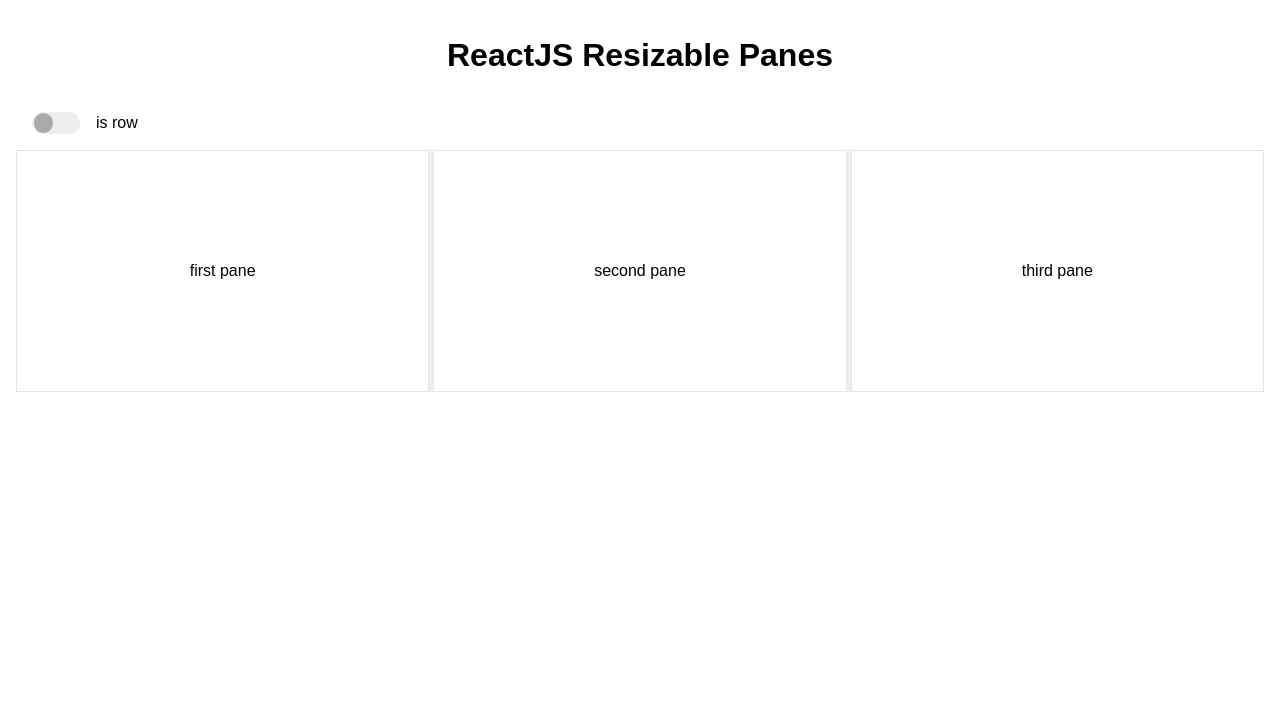
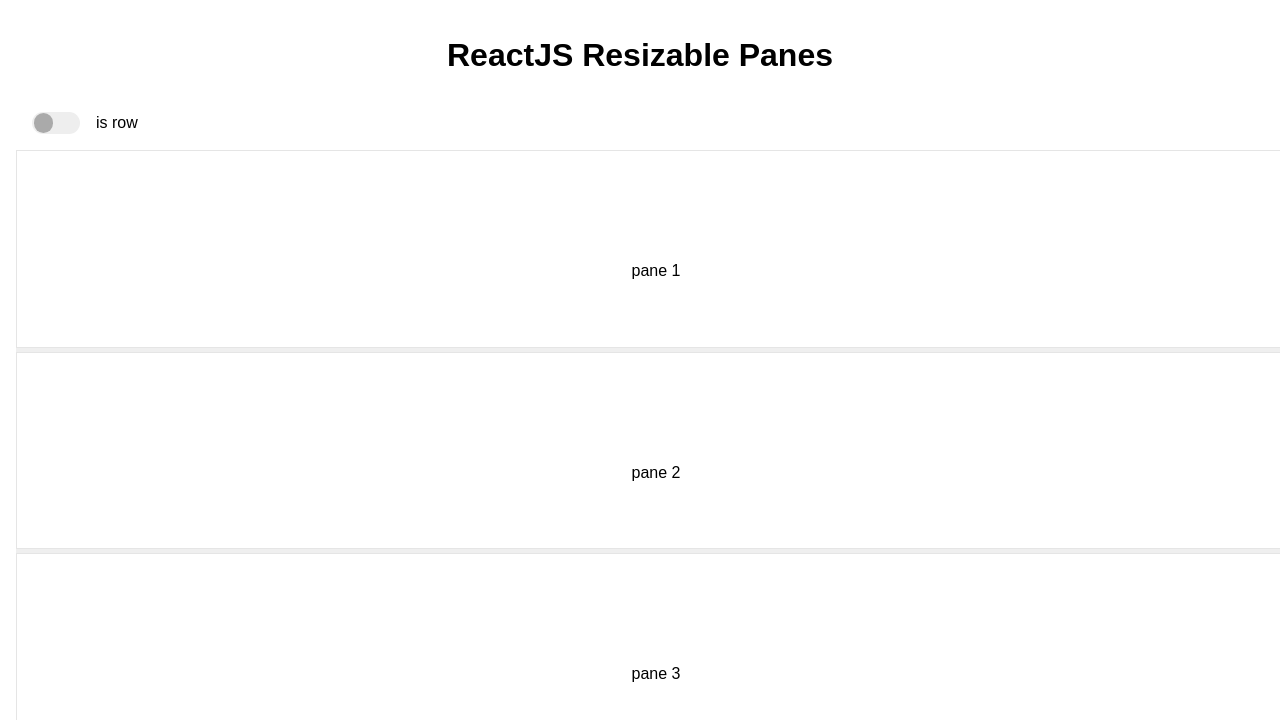
Before and after one commit to dandybytes/resizable-panes, a React (Create React App) app: page / in a window 1280 px wide. Shown: the top 720 px of the page. Built offline with nearby package versions, Linux system fonts and the light colour scheme.

Commit message:
Enable vertical pane resizing

```diff
--- a/src/components/App.jsx
+++ b/src/components/App.jsx
@@ -6,7 +6,7 @@ import ToggleSwitch from './common/ToggleSwitch'
 import ResizablePanes from './ResizablePanes'
 
 const Application = () => {
-  const [isRow, setIsRow] = useState(true)
+  const [isRow, setIsRow] = useState(false)
 
   return (
     <>
@@ -18,11 +18,15 @@ const Application = () => {
         onToggle={() => setIsRow(prevValue => !prevValue)}
       />
 
-      <ResizablePanes orientation={isRow ? 'row' : 'column'}>
-        <div className='sample-content'>first pane</div>
-        <div className='sample-content'>second pane</div>
-        <div className='sample-content'>third pane</div>
-      </ResizablePanes>
+      <div style={{height: '75vh', width: '100vw', display: 'flex'}}>
+        <ResizablePanes orientation={isRow ? 'row' : 'column'} minPaneSize={100}>
+          {Array.from({length: 3}, (v, i) => i + 1).map(x => (
+            <div className='sample-content' key={`sample-content-${x}`}>
+              pane {x}
+            </div>
+          ))}
+        </ResizablePanes>
+      </div>
     </>
   )
 }
--- a/src/components/Divider.jsx
+++ b/src/components/Divider.jsx
@@ -4,9 +4,14 @@ import {DividerContext} from '../context'
 
 import './Divider.css'
 
-const Divider = ({orientation, index, maxSpaceBefore, maxSpaceAfter}) => {
-  const {indexSelectedPane, initialDividerPosition, currentDividerPosition, handleDragStart} =
-    useContext(DividerContext)
+const Divider = ({index, maxSpaceBefore, maxSpaceAfter}) => {
+  const {
+    orientation,
+    indexSelectedPane,
+    initialDividerPosition,
+    currentDividerPosition,
+    handleDragStart
+  } = useContext(DividerContext)
 
   const isSelected = indexSelectedPane === index
   const displacement = currentDividerPosition - initialDividerPosition
@@ -21,7 +26,8 @@ const Divider = ({orientation, index, maxSpaceBefore, maxSpaceAfter}) => {
     'divider' + (orientation === 'row' ? ' vertical ' : ' horizontal ') + getDividerStatus()
 
   const style = {
-    left: isSelected ? displacement : 0,
+    left: isSelected && orientation === 'row' ? displacement : 0,
+    top: isSelected && orientation === 'column' ? displacement : 0,
     display: index > 0 ? 'block' : 'none',
     width: orientation === 'row' ? '0.25rem' : '100%',
     height: orientation === 'column' ? '0.25rem' : 'inherit'
@@ -29,15 +35,16 @@ const Divider = ({orientation, index, maxSpaceBefore, maxSpaceAfter}) => {
 
   return (
     <div
-      onMouseDown={event =>
+      onMouseDown={event => {
+        const position = orientation === 'column' ? event.clientY : event.clientX
         handleDragStart({
           indexSelectedPane: index,
-          initialDividerPosition: event.clientX,
-          currentDividerPosition: event.clientX,
+          initialDividerPosition: position,
+          currentDividerPosition: position,
           maxSpaceBefore,
           maxSpaceAfter
         })
-      }
+      }}
       style={style}
       className={className}
     />
--- a/src/components/Pane.jsx
+++ b/src/components/Pane.jsx
@@ -5,6 +5,7 @@ import './Pane.css'
 const Pane = ({size, orientation, child}) => {
   const style = {
     width: orientation === 'row' ? `${size}px` : '100%',
+    height: orientation === 'row' ? 'auto' : `${size}px`,
     flexDirection: orientation === 'column' ? 'column' : 'row'
   }
 
--- a/src/components/PaneContainer.css
+++ b/src/components/PaneContainer.css
@@ -1,3 +1,4 @@
 .splittable-container {
   display: flex;
+  flex-grow: 1;
 }
--- a/src/components/PaneContainer.jsx
+++ b/src/components/PaneContainer.jsx
@@ -2,20 +2,24 @@ import React, {useEffect, useContext, useRef} from 'react'
 
 import './PaneContainer.css'
 
+import {PaneContext} from '../context'
 import {useElementSize} from '../hooks/useElementSize'
 
 import Pane from './Pane'
 import Divider from './Divider'
-import {PaneContext} from '../context'
 
 const PaneContainer = ({children}) => {
-  // console.log('main pane container running')
   const containerRef = useRef(null)
 
   const {orientation, minPaneSize, paneSizes, updateSizes, handleDragEnd, updateDividerPosition} =
     useContext(PaneContext)
 
+  const relevantSize = orientation === 'row' ? 'width' : 'height'
+
   const containerSize = useElementSize(containerRef)
+
+  const previousOrientationRef = useRef(orientation)
+  const previousContainerSizeRef = useRef(containerSize?.[relevantSize])
 
   const numChildren = children?.length ?? 0
 
@@ -24,7 +28,6 @@ const PaneContainer = ({children}) => {
     const container = containerRef.current
 
     if (container) {
-      // console.log('adding event listeners')
       container.addEventListener('mousemove', updateDividerPosition)
       container.addEventListener('mouseup', handleDragEnd)
       container.addEventListener('mouseleave', handleDragEnd)
@@ -37,24 +40,33 @@ const PaneContainer = ({children}) => {
     }
   }, [containerRef, updateDividerPosition, handleDragEnd])
 
-  // adjust pane sizes whenever the container resizes
   useEffect(() => {
-    let newPaneSizes = paneSizes
-    // if pane sizes not set yet, do so
-    if (!paneSizes?.length && containerSize?.width) {
-      const averageSize = parseInt(containerSize?.width / numChildren)
-      newPaneSizes = Array(numChildren ?? 0).fill(averageSize)
-      // update pane sizes when the container resizes
-    } else if (containerSize?.width) {
+    const currentContainerSize = containerSize?.[relevantSize]
+    if (!currentContainerSize) return
+
+    const orientationHasChanged = previousOrientationRef.current !== orientation
+    const previousContainerSize = previousContainerSizeRef?.[relevantSize]
+    const containerSizeHasChanged =
+      previousContainerSize != null && previousContainerSize !== currentContainerSize
+
+    // divide container size into equal parts among all panes when first loading and whenever orientation changes
+    if (!paneSizes?.length || orientationHasChanged) {
+      const averageSize = parseInt(currentContainerSize / numChildren)
+      const newPaneSizes = Array(numChildren ?? 0).fill(averageSize)
+      updateSizes(newPaneSizes)
+      // adjust pane sizes whenever the container resizes
+    } else if (containerSizeHasChanged && !orientationHasChanged) {
       const previousTotalWidth = paneSizes.reduce((acc, paneSize) => acc + paneSize, 0)
-      newPaneSizes = paneSizes.map(previousPaneSize =>
-        parseInt((containerSize.width * previousPaneSize) / previousTotalWidth)
+      const newPaneSizes = paneSizes.map(previousPaneSize =>
+        parseInt((currentContainerSize * previousPaneSize) / previousTotalWidth)
       )
+      updateSizes(newPaneSizes)
     }
 
-    updateSizes(newPaneSizes)
+    if (orientationHasChanged) previousOrientationRef.current = orientation
+    if (containerSizeHasChanged) previousContainerSizeRef.current = containerSize
     // eslint-disable-next-line react-hooks/exhaustive-deps
-  }, [numChildren, containerSize?.width])
+  }, [orientation, containerSize, numChildren, updateSizes, paneSizes.length])
 
   return (
     <div
@@ -64,18 +76,14 @@ const PaneContainer = ({children}) => {
     >
       {!paneSizes?.length
         ? null
-        : children.map((child, index) => {
-            const maxSpaceBefore = paneSizes[index - 1] - minPaneSize
-            const maxSpaceAfter = paneSizes[index] - minPaneSize
-
-            return index > 0 ? (
+        : children.map((child, index) =>
+            index > 0 ? (
               [
                 <Divider
                   key={`divider-${index}`}
-                  orientation={orientation}
                   index={index}
-                  maxSpaceBefore={maxSpaceBefore}
-                  maxSpaceAfter={maxSpaceAfter}
+                  maxSpaceBefore={paneSizes[index - 1] - minPaneSize}
+                  maxSpaceAfter={paneSizes[index] - minPaneSize}
                 />,
                 <Pane
                   key={`pane-${index}`}
@@ -92,7 +100,7 @@ const PaneContainer = ({children}) => {
                 child={child}
               />
             )
-          })}
+          )}
     </div>
   )
 }
--- a/src/components/ResizablePanes.jsx
+++ b/src/components/ResizablePanes.jsx
@@ -4,7 +4,7 @@ import {MainProvider} from '../context'
 
 import PaneContainer from './PaneContainer'
 
-const ResizablePanes = ({orientation, minPaneSize = 200, children}) => {
+const ResizablePanes = ({orientation, minPaneSize = 50, children}) => {
   return (
     <MainProvider orientation={orientation} minPaneSize={minPaneSize}>
       <PaneContainer>{children}</PaneContainer>
--- a/src/components/common/ToggleSwitch.css
+++ b/src/components/common/ToggleSwitch.css
@@ -14,7 +14,7 @@
 	 display: none;
 }
  .switch-checkbox:checked + .switch-slider {
-	 background-color: firebrick;
+	 background-color: green;
 }
  .switch-checkbox:checked + .switch-slider:before {
 	 transform: translateX(1.5rem);
--- a/src/context/index.jsx
+++ b/src/context/index.jsx
@@ -7,8 +7,6 @@ export const PaneContext = createContext()
 export const MainProvider = ({orientation, minPaneSize, children}) => {
   const [state, dispatch] = useReducer(paneReducer, initialState)
   const {indexSelectedPane, initialDividerPosition, currentDividerPosition, paneSizes} = state
-
-  // console.log('root provider update')
 
   const handleDragStart = useCallback(
     ({
@@ -42,10 +40,10 @@ export const MainProvider = ({orientation, minPaneSize, children}) => {
       if (indexSelectedPane == null) return
       dispatch({
         type: 'updateDividerPosition',
-        payload: {currentDividerPosition: event.clientX}
+        payload: {currentDividerPosition: orientation === 'column' ? event.clientY : event.clientX}
       })
     },
-    [dispatch, indexSelectedPane]
+    [orientation, dispatch, indexSelectedPane]
   )
 
   const updateSizes = useCallback(
@@ -72,12 +70,19 @@ export const MainProvider = ({orientation, minPaneSize, children}) => {
 
   const dividerContext = useMemo(
     () => ({
+      orientation,
       indexSelectedPane,
       initialDividerPosition,
       currentDividerPosition,
       handleDragStart
     }),
-    [indexSelectedPane, initialDividerPosition, currentDividerPosition, handleDragStart]
+    [
+      orientation,
+      indexSelectedPane,
+      initialDividerPosition,
+      currentDividerPosition,
+      handleDragStart
+    ]
   )
 
   return (
--- a/src/index.css
+++ b/src/index.css
@@ -1,13 +1,19 @@
 html {
+  height: 100vh;
   background: white;
   font-family: sans-serif;
+}
+
+html, html * {
   box-sizing: border-box;
 }
 
 body {
+  height: 100vh;
   margin: 0;
 }
 
 #root {
+  height: 100vh;
   padding: 1rem;
 }
--- a/src/reducers/paneReducer.js
+++ b/src/reducers/paneReducer.js
@@ -10,7 +10,6 @@ export const initialState = {
 const paneReducer = (state, {type, payload}) => {
   switch (type) {
     case 'startDrag': {
-      // console.log(`startDrag`)
       const {
         indexSelectedPane,
         initialDividerPosition,
@@ -30,7 +29,6 @@ const paneReducer = (state, {type, payload}) => {
     }
 
     case 'endDrag': {
-      // console.log('endDrag')
       const {
         indexSelectedPane,
         initialDividerPosition,
@@ -65,13 +63,11 @@ const paneReducer = (state, {type, payload}) => {
     }
 
     case 'updatePaneSizes': {
-      // console.log('updatePaneSizes')
       const {paneSizes} = payload
       return {...state, paneSizes}
     }
 
     case 'updateDividerPosition': {
-      // console.log('updateDividerPosition')
       const {currentDividerPosition} = payload
       return {...state, currentDividerPosition}
     }
```
